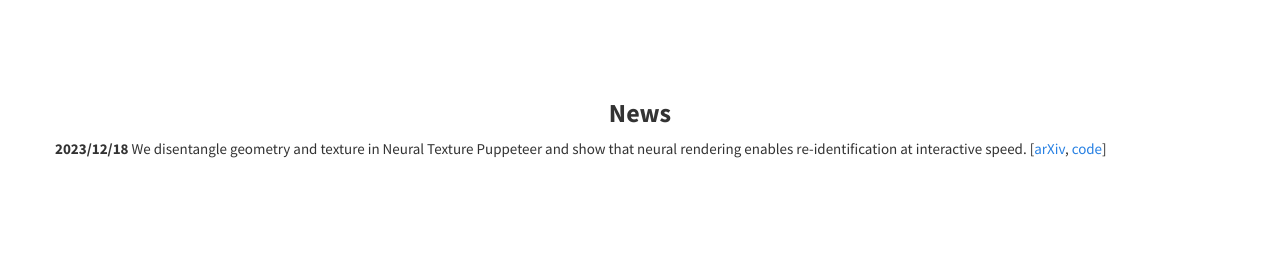
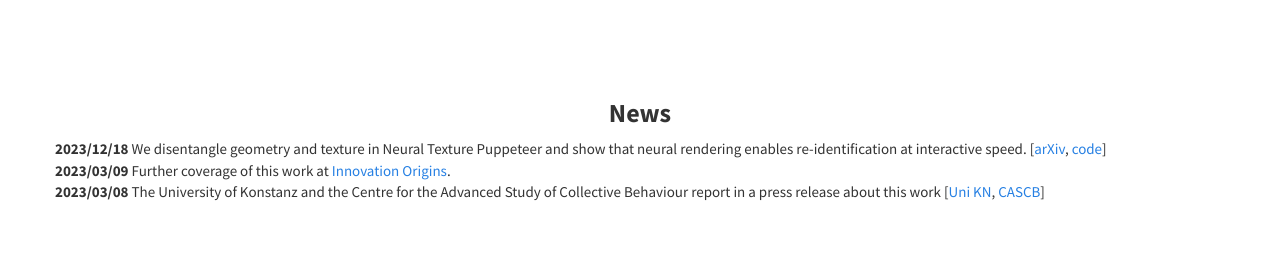
Before and after one commit to urs-waldmann/NePu, a plain HTML site: page index.html in a window 1280 px wide. Shown: the part 493-768 px from the top of the page. Drawn offline with Linux system fonts and the light colour scheme.

Commit message:
Update index.htmol.
Add press releases to news section.

```diff
--- a/index.html
+++ b/index.html
@@ -98,6 +98,16 @@
                 <div class="row">
                     <div class="col-md-12 text-left">
                     <b>2023/12/18</b> We disentangle geometry and texture in Neural Texture Puppeteer and show that neural rendering enables re-identification at interactive speed. [<a href="https://arxiv.org/abs/2311.17109" target="_blank">arXiv</a>, <a href="https://github.com/urs-waldmann/NeTePu" target="_blank">code</a>]
+                    </div>
+                </div>
+                <div class="row">
+                    <div class="col-md-12 text-left">
+                    <b>2023/03/09</b> Further coverage of this work at <a href="https://innovationorigins.com/en/selected/ai-captures-animal-motion/" target="_blank">Innovation Origins</a>.
+                    </div>
+                </div>
+                <div class="row">
+                    <div class="col-md-12 text-left">
+                    <b>2023/03/08</b> The University of Konstanz and the Centre for the Advanced Study of Collective Behaviour report in a press release about this work [<a href="https://www.campus.uni-konstanz.de/en/science/neural-puppeteer" target="_blank">Uni KN</a>, <a href="https://www.exc.uni-konstanz.de/collective-behaviour/news-and-events/news/details/neural-puppeteer/" target="_blank">CASCB</a>]
                     </div>
                 </div>
             </div>
```
